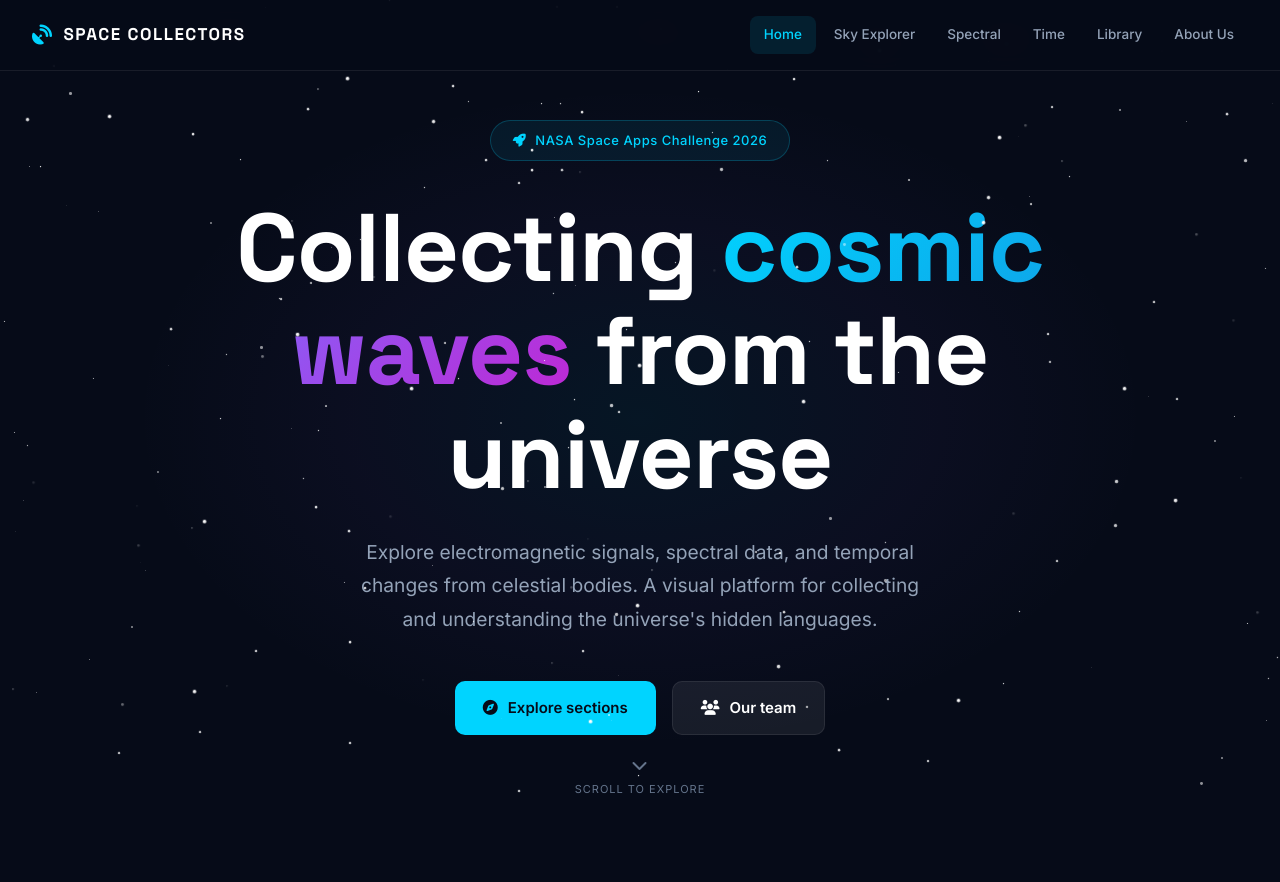
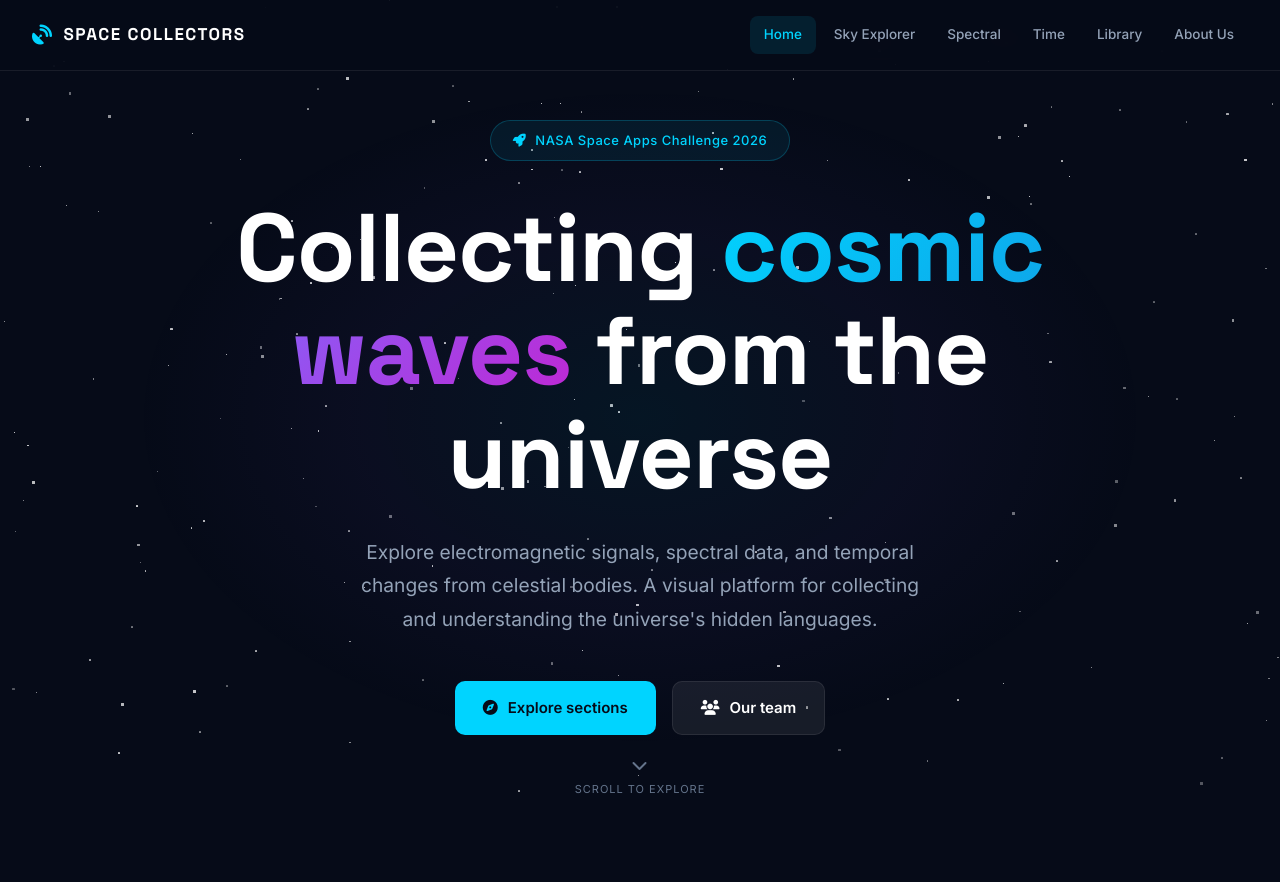
Before and after one commit to XanderCale3722/SPACECOLLECTORS3, a Flask app: page / in a window 1280 px wide. Shown: the top 882 px of the page. Run offline with Flask 3, Linux system fonts and the light colour scheme.

Commit message:
Update star styles and z-index in CSS
Changed z-index of stars layer and modified star shape and animatiON
SE CAMBIÓ LAS ESTRELLAS, NO ANIMACIÓN, BORDES 10 PORCIENTO. SE DEVOLVIÓ EL VALOR DE Z-INDEZ

```diff
--- a/space_collectors/static/css/style.css
+++ b/space_collectors/static/css/style.css
@@ -113,7 +113,7 @@ body {
     width: 100%;
     height: 100%;
     pointer-events: none;   /* Las estrellas no bloquean clics */
-    z-index: 5;
+    z-index: 0;
     overflow: hidden;
 }
 
@@ -121,13 +121,7 @@ body {
 .estrella {
     position: absolute;
     background: white;
-    border-radius: 50%;
-    animation: titilar var(--dur, 3s) var(--delay, 0s) infinite alternate ease-in-out;
-}
-
-@keyframes titilar {
-    from { opacity: 0.1; transform: scale(0.8); }
-    to   { opacity: 1;   transform: scale(1.2); }
+    border-radius: 10%;
 }
 
 
```
